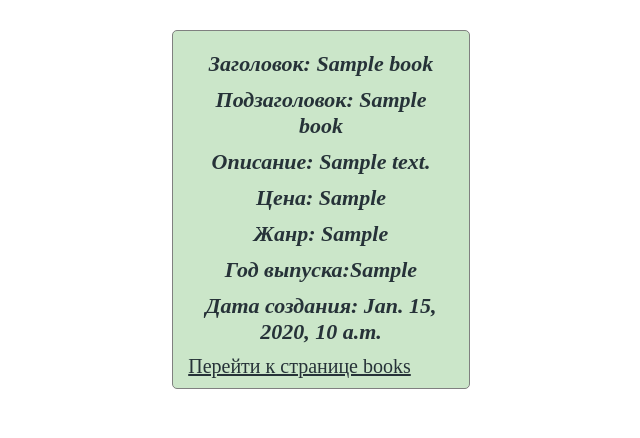
After one commit to Bayastan/todo, a Django app: page /book/1/ in a window 1280 px wide. The commit adds this page. Shown: the top 438 px of the page, without its empty margins (319-959 px from the left). Run offline with Django 3.2, Linux system fonts and the light colour scheme; tables that the repository leaves empty hold one stand-in row (values such as "Sample post").

Commit message:
added page books_detail

```diff
--- a/main/static/styles/books.css
+++ b/main/static/styles/books.css
@@ -17,3 +17,14 @@
 .div_input {
     margin: 10px auto;
 }
+
+h3, h4 {
+    text-align: center;
+    font-style: italic;
+    margin: 10px 5px;
+    font-size: 22px;
+}
+
+h1 {
+    text-align: center;
+}
--- /dev/null
+++ b/main/templates/books_detail.html
@@ -0,0 +1,46 @@
+{% load static %}
+<!DOCTYPE html>
+<html lang="en">
+<head>
+<style>
+    h3, h4 {
+        text-align: center;
+        font-style: italic;
+        margin: 10px 5px;
+        font-size: 24px;
+    }
+
+    #link {
+        font-size: 20px;
+        text-align: center;
+    }
+</style>
+    <meta charset="UTF-8">
+    <meta name="viewport" content="width=device-width, initial-scale=1.0">
+    <title>Page books details</title>
+    <link rel="stylesheet" href="{% static 'styles/books.css' %}">
+    <link rel="stylesheet" href="{% static 'styles/index.css' %}">
+    <link rel="stylesheet" href="{% static 'styles/checkbox.css' %}">
+</head>
+<body>
+    <div class="todo_container">
+
+        {% for books in books_list %}
+
+        <div class="todo_item">
+
+            <h3 class=""> Заголовок: {{ books.title }} </h3>
+            <h4 class=""> Подзаголовок: {{ books.subtitle }} </h4>
+            <h4 class=""> Описание: {{ books.description }} </h4>
+            <h4 class=""> Цена: {{ books.price }} </h4>
+            <h4 class=""> Жанр: {{ books.genre }} </h4>
+            <h4 class=""> Год выпуска:{{ books.year }} </h4>
+            <h4 class=""> Дата создания: {{ books.date }} </h4>
+            <a href="{% url 'books' %}" id="link">Перейти к странице books</a>
+        </div>
+
+        {% endfor %}
+
+    </div>
+</body>
+</html>
--- a/main/views.py
+++ b/main/views.py
@@ -52,7 +52,7 @@ def add_book(request):
     description=form["description"],
     genre=form["genre"],
     price=form["price"],
-    year=form["year"],
+    year=form["year"][:10],
     )
     book.save()
     return redirect(books)
@@ -73,3 +73,7 @@ def unmark_book(request, id):
     book.is_favorites = False
     book.save()
     return redirect(books)
+
+def book(request, id):
+    book_object = Books.objects.filter(id=id)
+    return render(request, "books_detail.html", {"books_list": book_object})
--- a/todo/urls.py
+++ b/todo/urls.py
@@ -34,5 +34,6 @@ urlpatterns = [
     path("mark-book/<id>/", mark_book, name="mark-book"),
     path("unmark-book/<id>/", unmark_book, name="unmark-book"),
     path("delete-book/<id>/", delete_book, name="delete-book"),
+    path("book/<id>/", book, name="book"),
 ]    + static(settings.STATIC_URL, document_root=settings.STATIC_ROOT) \
      + static(settings.MEDIA_URL, document_root=settings.MEDIA_ROOT)
```
Also changed, not shown: main/templates/books.html (+12 -6 lines).
